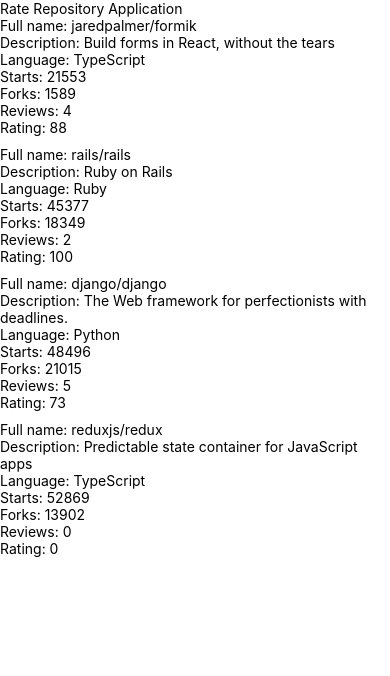
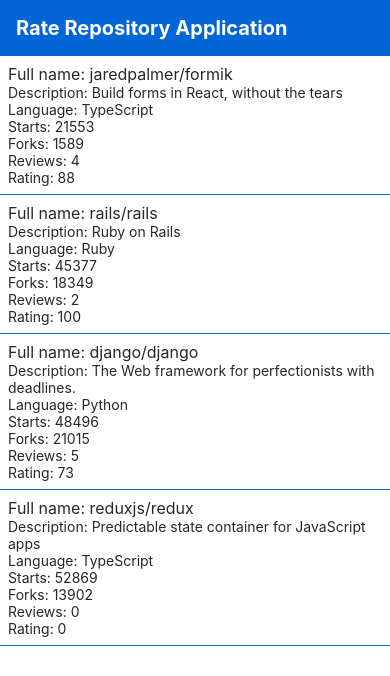
Before and after one commit to Pitossomo/rate-repos-app, a React Native app: screen / in a window 390 px wide. Shown: the top 676 px of the page. Built offline with nearby package versions, Linux system fonts and the light colour scheme.

Commit message:
Styling in progress

```diff
--- /dev/null
+++ b/src/components/Heading.jsx
@@ -0,0 +1,22 @@
+import { View, Text, StyleSheet } from 'react-native'
+import theme from '../styles/theme'
+
+const styles = StyleSheet.create({
+  bar: {
+    backgroundColor: theme.colors.primary,
+    padding: 16
+  },
+  text: {
+    color: 'white',
+    fontSize: theme.fontSizes.heading,
+    fontWeight: theme.fontWeights.bold
+  }
+})
+
+const Heading = () => (
+  <View style={styles.bar}>
+    <Text style={styles.text}>Rate Repository Application</Text>
+  </View>
+)
+
+export default Heading
--- a/src/components/Main.jsx
+++ b/src/components/Main.jsx
@@ -1,5 +1,6 @@
 import Constants from 'expo-constants'
-import { Text, StyleSheet, View } from 'react-native'
+import { StyleSheet, View } from 'react-native'
+import Heading from './Heading'
 import RepositoryList from './RepositoryList'
 
 const styles = StyleSheet.create({
@@ -13,8 +14,7 @@
 const Main = () => {
   return (
     <View style={styles.container}>
-      <Text>Rate Repository Application</Text>
-
+      <Heading />
       <RepositoryList />
     </View>
   )
--- a/src/components/RepositoryItem.jsx
+++ b/src/components/RepositoryItem.jsx
@@ -1,14 +1,33 @@
-import { Text, View } from 'react-native'
+import { View, StyleSheet } from 'react-native'
+import theme from '../styles/theme'
+import Text from './Text'
+
+const ItemText = ({ children }) => (
+  <Text
+    color='textPrimary'
+    fontSize='body'
+  >
+    {children}
+  </Text>
+)
+
+const styles = StyleSheet.create({
+  listItem: {
+    padding: 8,
+    borderBottomColor: theme.colors.primary,
+    borderBottomWidth: StyleSheet.hairlineWidth,
+  }
+})
 
 const RepositoryItem = ({ item }) => (
-  <View>
-    <Text>Full name: {item.fullName}</Text>
-    <Text>Description: {item.description}</Text>
-    <Text>Language: {item.language}</Text>
-    <Text>Starts: {item.stargazersCount}</Text>
-    <Text>Forks: {item.forksCount}</Text>
-    <Text>Reviews: {item.reviewCount}</Text>
-    <Text>Rating: {item.ratingAverage}</Text>
+  <View style={styles.listItem}>
+    <Text fontSize='subheading'>Full name: {item.fullName}</Text>
+    <ItemText>Description: {item.description}</ItemText>
+    <ItemText>Language: {item.language}</ItemText>
+    <ItemText>Starts: {item.stargazersCount}</ItemText>
+    <ItemText>Forks: {item.forksCount}</ItemText>
+    <ItemText>Reviews: {item.reviewCount}</ItemText>
+    <ItemText>Rating: {item.ratingAverage}</ItemText>
   </View>
 )
 
--- a/src/components/RepositoryList.jsx
+++ b/src/components/RepositoryList.jsx
@@ -1,14 +1,15 @@
 import { repositories } from '../data/repositories'
-import { FlatList, View, StyleSheet } from 'react-native'
+import { FlatList } from 'react-native'
 import RepositoryItem from './RepositoryItem'
 
-const styles = StyleSheet.create({
+/* const styles = StyleSheet.create({
   separator: {
     height: 10,
   },
 })
 
 const ItemSeparator = () => <View style={styles.separator} />
+*/
 
 const renderItem = ({ item }) => <RepositoryItem item={item} />
 
@@ -16,8 +17,8 @@
   return (
     <FlatList
       data={repositories}
-      ItemSeparatorComponent={ItemSeparator}
       renderItem={renderItem}
+    // ItemSeparatorComponent={ItemSeparator}
     />
   )
 }
--- /dev/null
+++ b/src/components/Text.jsx
@@ -0,0 +1,43 @@
+import { Text as NativeText, StyleSheet } from 'react-native'
+
+import theme from '../styles/theme'
+
+const styles = StyleSheet.create({
+  text: {
+    color: theme.colors.textPrimary,
+    fontSize: theme.fontSizes.body,
+    fontFamily: theme.fonts.main,
+    fontWeight: theme.fontWeights.normal,
+  },
+  colorTextSecondary: {
+    color: theme.colors.textSecondary,
+  },
+  colorPrimary: {
+    color: theme.colors.primary,
+  },
+  fontSizeSubheading: {
+    fontSize: theme.fontSizes.subheading,
+  },
+  fontSizeHeading: {
+    fontSize: theme.fontSizes.heading,
+  },
+  fontWeightBold: {
+    fontWeight: theme.fontWeights.bold,
+  },
+})
+
+const Text = ({ color, fontSize, fontWeight, style, ...props }) => {
+  const textStyle = [
+    styles.text,
+    color === 'textSecondary' && styles.colorTextSecondary,
+    color === 'primary' && styles.colorPrimary,
+    fontSize === 'subheading' && styles.fontSizeSubheading,
+    fontSize === 'heading' && styles.fontSizeHeading,
+    fontWeight === 'bold' && styles.fontWeightBold,
+    style,
+  ]
+
+  return <NativeText style={textStyle} {...props} />
+}
+
+export default Text
--- /dev/null
+++ b/src/styles/theme.js
@@ -0,0 +1,21 @@
+const theme = {
+  colors: {
+    textPrimary: '#24292e',
+    textSecondary: '#586069',
+    primary: '#0366d6',
+  },
+  fontSizes: {
+    body: 14,
+    subheading: 16,
+    heading: 20
+  },
+  fonts: {
+    main: 'System',
+  },
+  fontWeights: {
+    normal: '400',
+    bold: '700',
+  },
+}
+
+export default theme
```
